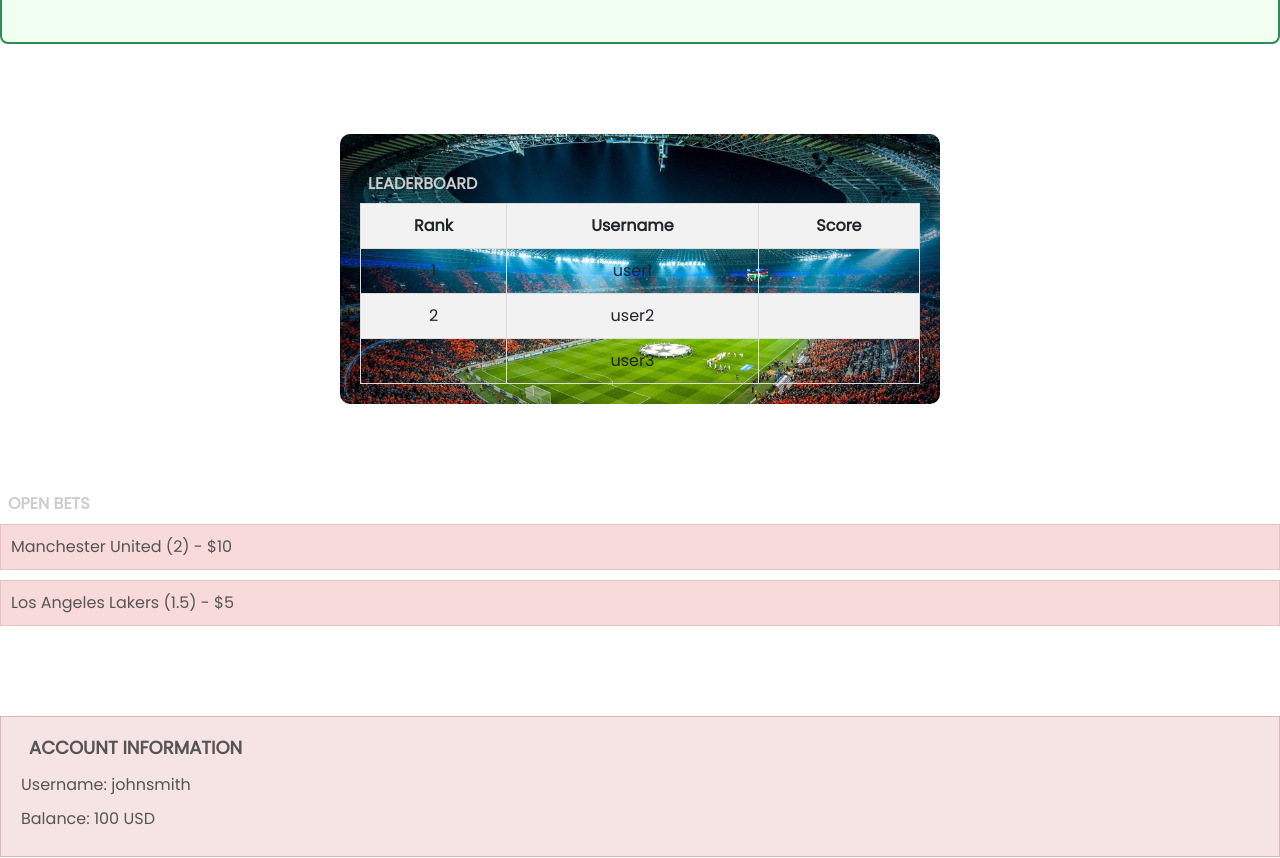
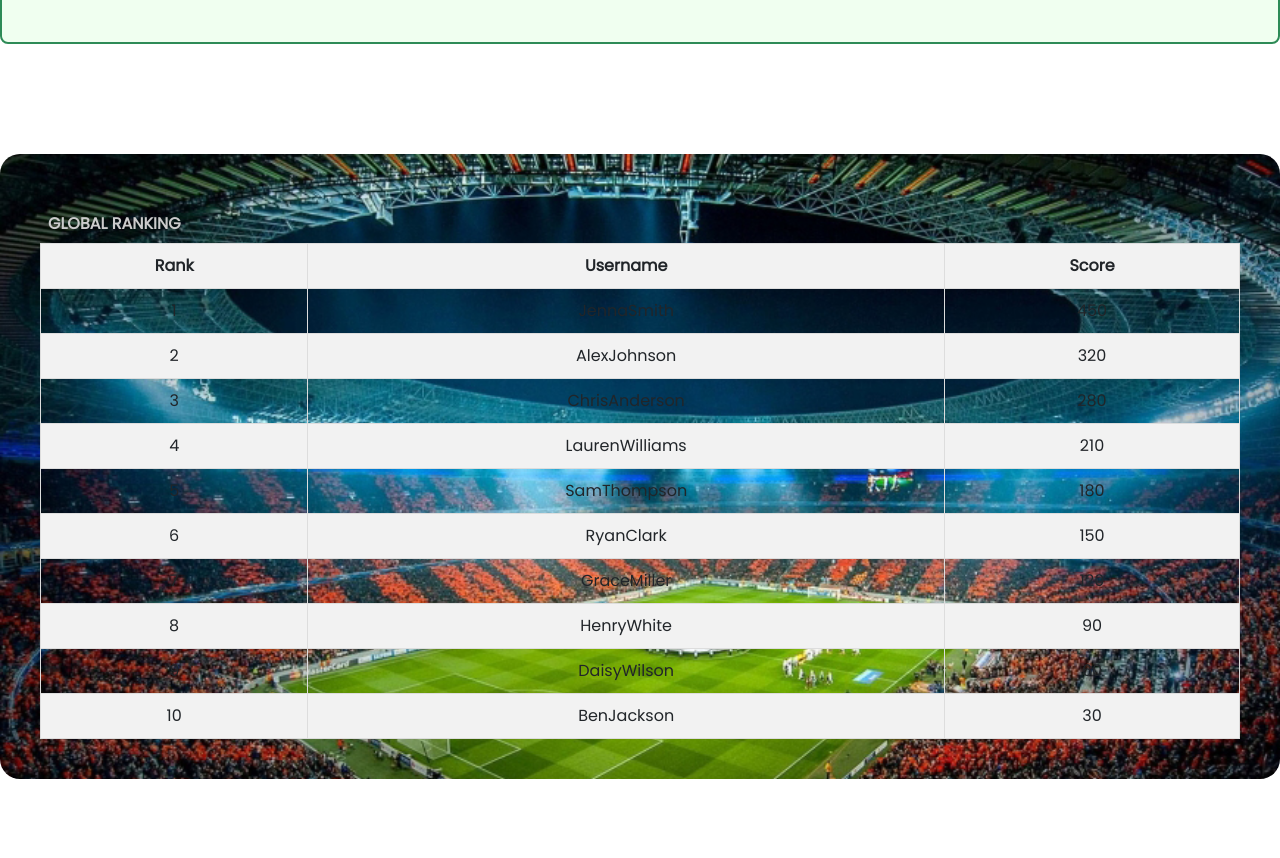
Before and after one commit to clemsims/TopBet, a React (Create React App) app: page / in a window 1280 px wide. Shown: the part 503-1361 px from the top of the page. Built offline with nearby package versions, Linux system fonts and the light colour scheme; no server answers.

Commit message:
add ranking with ten names

```diff
--- a/src/pages/index/Index.js
+++ b/src/pages/index/Index.js
@@ -60,18 +60,53 @@ const accountInfo = {
 const leaderboardEntries = [
   {
     id: 1,
-    username: "user1",
-    winnings: 500,
+    username: "JennaSmith",
+    score: 450,
   },
   {
     id: 2,
-    username: "user2",
-    winnings: 300,
+    username: "AlexJohnson",
+    score: 320,
   },
   {
     id: 3,
-    username: "user3",
-    winnings: 200,
+    username: "ChrisAnderson",
+    score: 280,
+  },
+  {
+    id: 4,
+    username: "LaurenWilliams",
+    score: 210,
+  },
+  {
+    id: 5,
+    username: "SamThompson",
+    score: 180,
+  },
+  {
+    id: 6,
+    username: "RyanClark",
+    score: 150,
+  },
+  {
+    id: 7,
+    username: "GraceMiller",
+    score: 120,
+  },
+  {
+    id: 8,
+    username: "HenryWhite",
+    score: 90,
+  },
+  {
+    id: 9,
+    username: "DaisyWilson",
+    score: 60,
+  },
+  {
+    id: 10,
+    username: "BenJackson",
+    score: 30,
   },
 ];
 
@@ -83,7 +118,7 @@ export default class Index extends Component {
   renderleaderboardEntries() {
     return (
       <div className="leaderboard-entries">
-        <h2>Leaderboard</h2>
+        <h2>Global Ranking</h2>
         <table>
           <thead>
             <tr>
--- a/src/pages/index/styles.css
+++ b/src/pages/index/styles.css
@@ -216,10 +216,10 @@
   background-image: url('images/img-3.jpg');
   background-size: cover;
   background-position: center center;
-  padding: 20px;
-  border-radius: 10px;
-  margin: 20px auto;
-  max-width: 600px;
+  padding: 40px;
+  border-radius: 20px;
+  margin: 40px auto;
+  max-width: 10000px;
 }
 
 .leaderboard-entries table {
```
Also changed, not shown: src/pages/index/Index_test_react.js (added, +198 -0 lines), src/pages/index/index.js (added).
